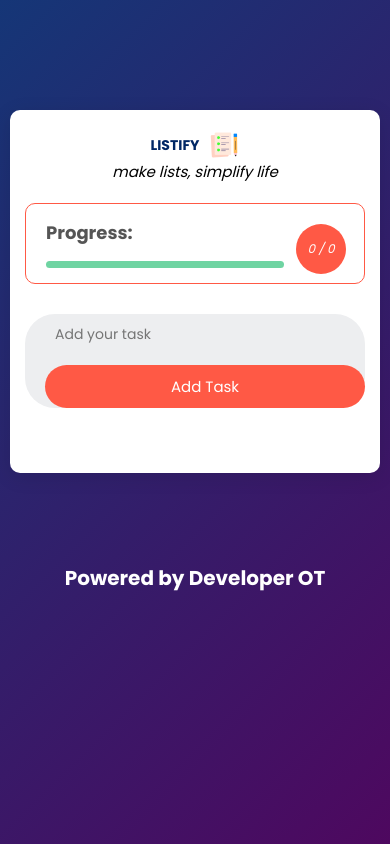
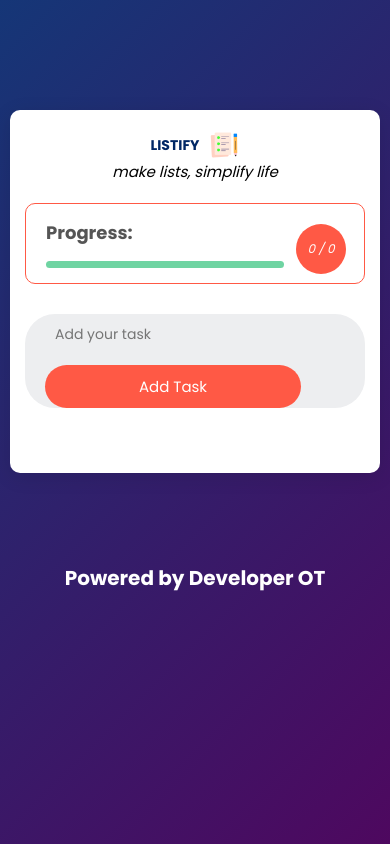
Before and after one commit to Augustine4040/listify, a plain HTML site: page index.html in a window 390 px wide. Drawn offline with Linux system fonts and the light colour scheme.

Commit message:
Update style.css

```diff
--- a/style.css
+++ b/style.css
@@ -282,7 +282,7 @@ ul li span:hover {
   }
 
   button {
-    width: 100%; /* Ensure button takes full width */
+    width: 80%; /* Ensure button takes full width */
   }
 }
 
```
